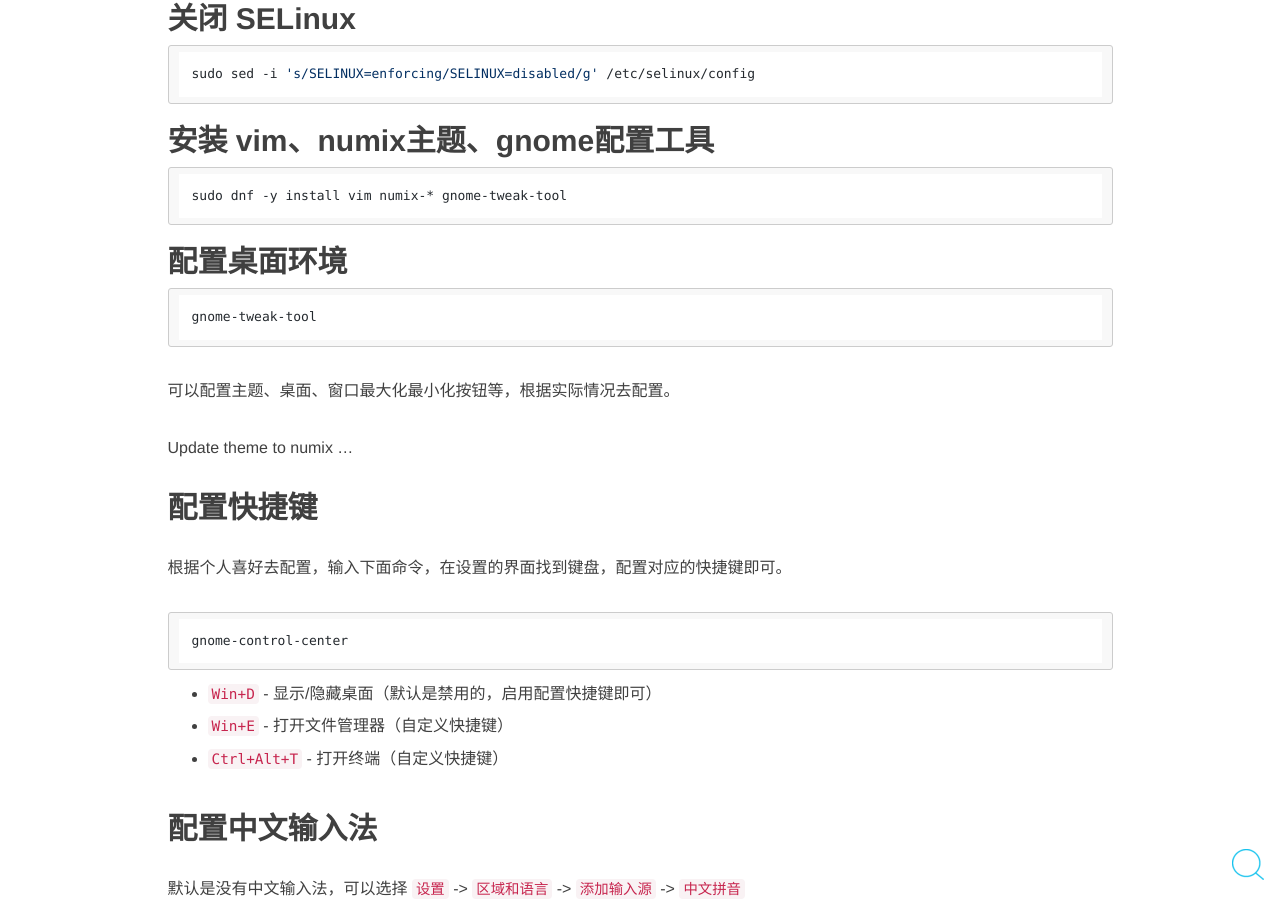
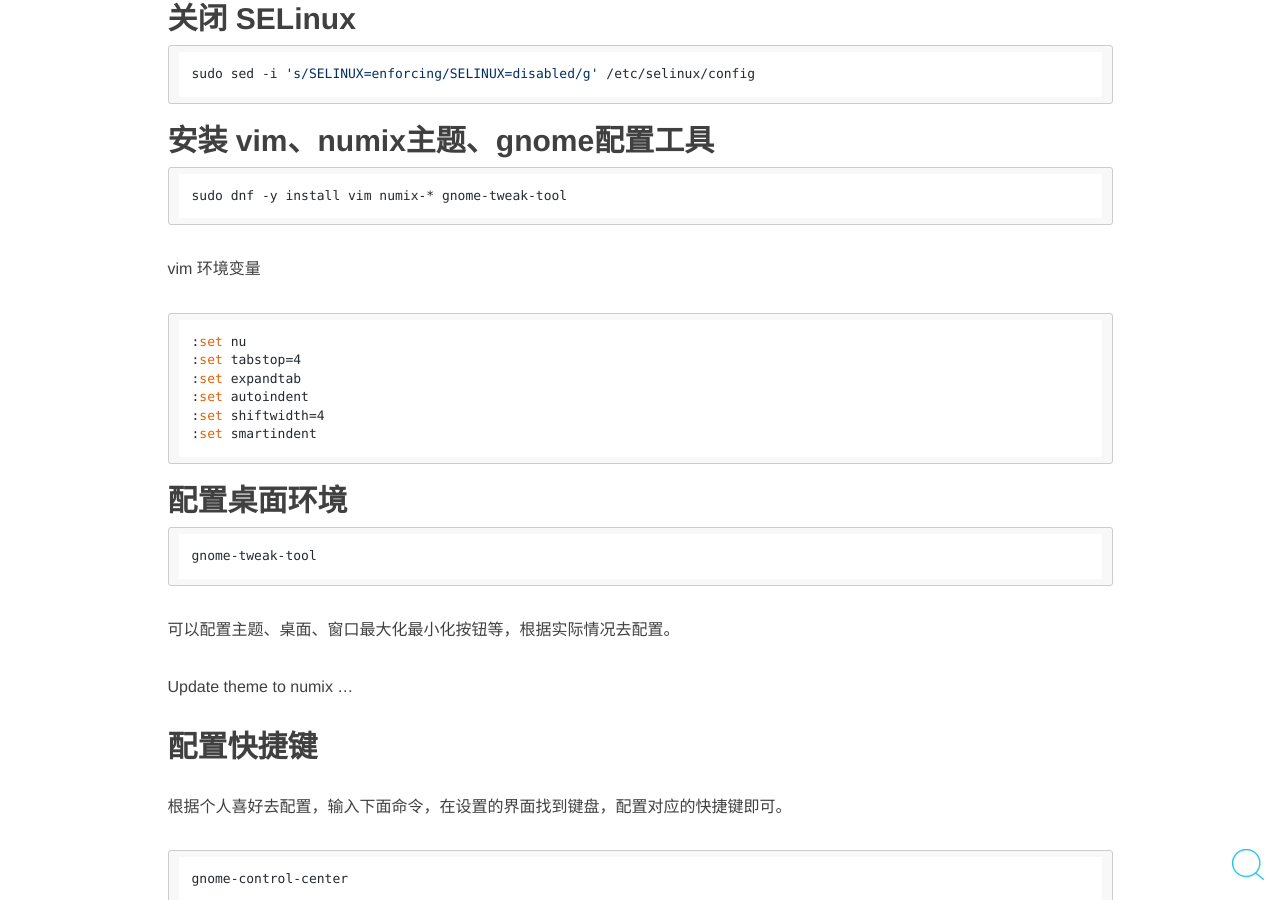
Before and after one commit to BroQiang/broqiang.github.io, a Jekyll site: the page built from _posts/2017-07-29-Fedora-config.md, in a window 1280 px wide and 900 px high, scrolled down 1360 px. Built offline with Jekyll 4.4.1, drawn with Linux system fonts in a browser that asks for light colours; nearby versions of some CDN libraries; comment, search, counter and statistics services are not loaded.

Commit message:
添加了.vimrc 配置

````diff
--- a/_posts/2017-07-29-Fedora-config.md
+++ b/_posts/2017-07-29-Fedora-config.md
@@ -52,6 +52,17 @@ sudo sed -i 's/SELINUX=enforcing/SELINUX=disabled/g' /etc/selinux/config
 
 ```shell
 sudo dnf -y install vim numix-* gnome-tweak-tool
+```
+
+vim 环境变量
+
+```shell
+:set nu
+:set tabstop=4
+:set expandtab
+:set autoindent
+:set shiftwidth=4
+:set smartindent
 ```
 
 ## 配置桌面环境
````
